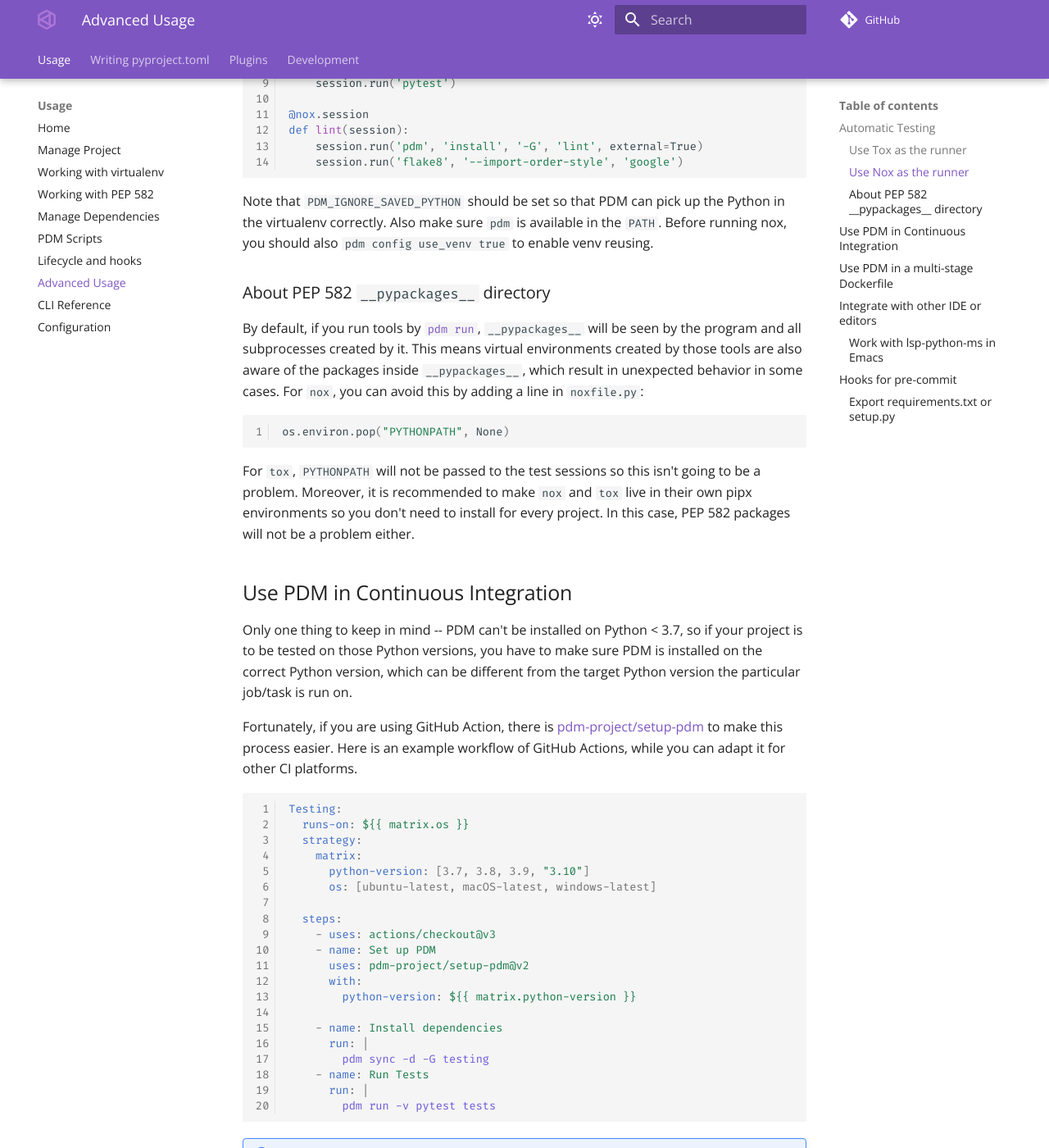
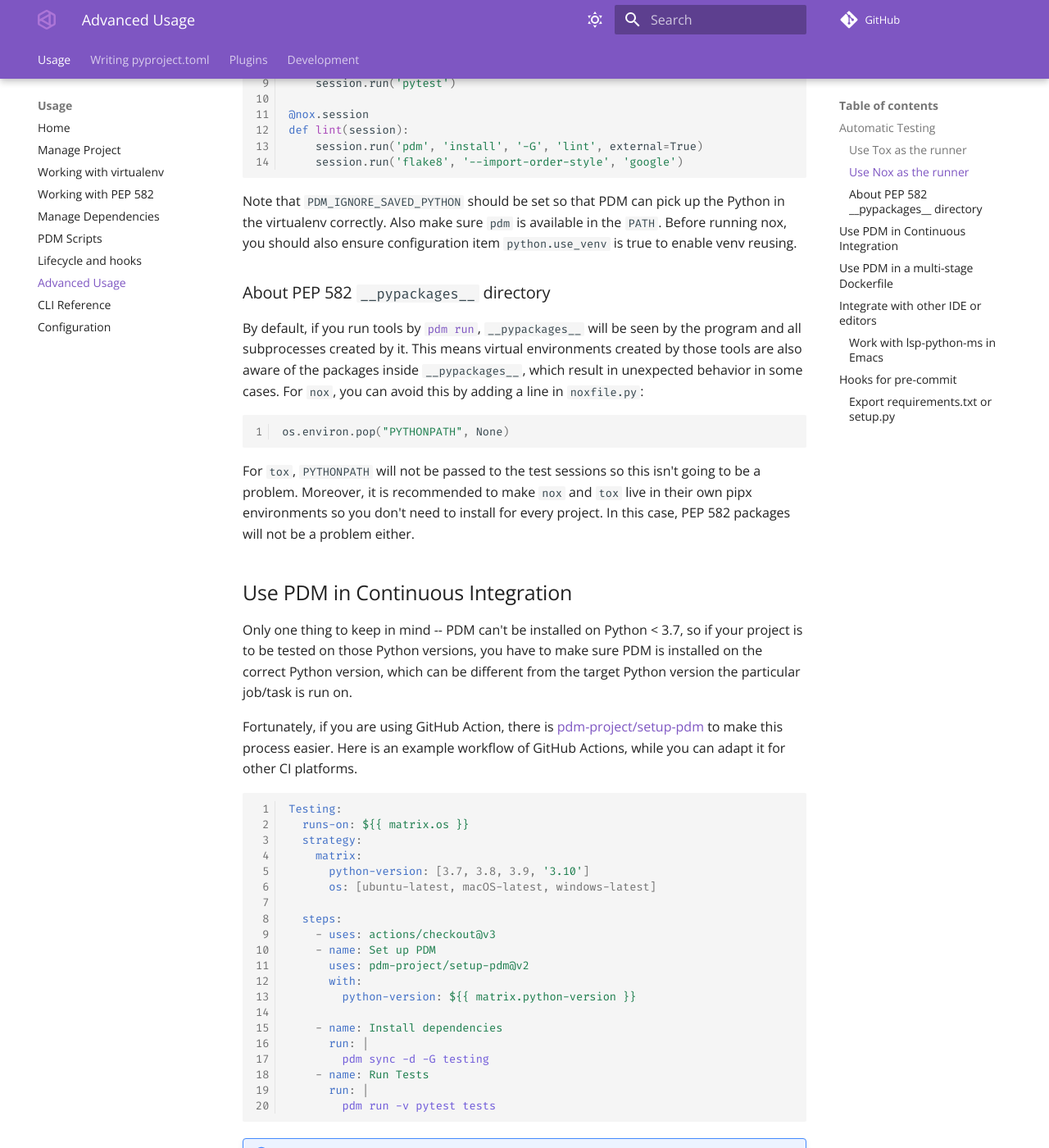
Before and after one commit to azurelotus0926/pdm, an MkDocs documentation site: the page built from docs/docs/usage/advanced.md, in a window 1280 px wide and 1400 px high, scrolled down 1846 px. Shown: the whole window at 82% size. Built offline with MkDocs 1.6.1 and Material for MkDocs 9.7.7, drawn with Linux system fonts in a browser that asks for light colours; comment, search, counter and statistics services are not loaded; the version menu is left out; some of the changed text lies outside the part shown.

Commit message:
doc: update to the new config key close #1289

````diff
--- a/docs/docs/usage/advanced.md
+++ b/docs/docs/usage/advanced.md
@@ -27,7 +27,7 @@ commands =
     flake8 src/
 ```
 
-To use the virtualenv created by Tox, you should make sure you have set `pdm config use_venv true`. PDM then will install
+To use the virtualenv created by Tox, you should make sure you have set `pdm config python.use_venv true`. PDM then will install
 dependencies from [`pdm lock`](cli_reference.md#exec-0--lock) into the virtualenv. In the dedicated venv you can directly run tools by `pytest tests/` instead
 of `pdm run pytest tests/`.
 
@@ -90,7 +90,7 @@ def lint(session):
 ```
 
 Note that `PDM_IGNORE_SAVED_PYTHON` should be set so that PDM can pick up the Python in the virtualenv correctly. Also make sure `pdm` is available in the `PATH`.
-Before running nox, you should also `pdm config use_venv true` to enable venv reusing.
+Before running nox, you should also ensure configuration item `python.use_venv` is true to enable venv reusing.
 
 ### About PEP 582 `__pypackages__` directory
 
@@ -116,7 +116,7 @@ Testing:
   runs-on: ${{ matrix.os }}
   strategy:
     matrix:
-      python-version: [3.7, 3.8, 3.9, "3.10"]
+      python-version: [3.7, 3.8, 3.9, '3.10']
       os: [ubuntu-latest, macOS-latest, windows-latest]
 
   steps:
@@ -221,6 +221,7 @@ Below is a sample code snippet showing how to make PDM work with [lsp-python-ms]
                (require 'lsp-python-ms)
                (lsp))))  ; or lsp-deferred
 ```
+
 ## Hooks for `pre-commit`
 
 [`pre-commit`](https://pre-commit.com/) is a powerful framework for managing git hooks in a centralized fashion. PDM already uses `pre-commit` [hooks](https://github.com/pdm-project/pdm/blob/main/.pre-commit-config.yaml) for its internal QA checks. PDM exposes also several hooks that can be run locally or in CI pipelines.
@@ -236,6 +237,6 @@ This hook wraps the command `pdm export` along with any valid argument. It can b
   hooks:
     - id: pdm-export
       # command arguments, e.g.:
-      args: ["-o", "requirements.txt", "--without-hashes"]
+      args: ['-o', 'requirements.txt', '--without-hashes']
       files: ^pdm.lock$
 ```
````
